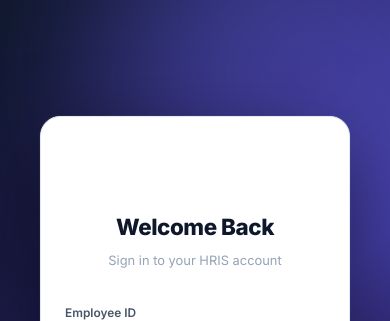
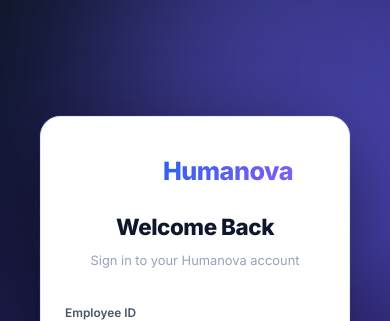
Before and after one commit to Rizz1126/My-Own-HRIS, a React (Vite) app: page /login in a window 390 px wide. Shown: the top 321 px of the page. Built offline with nearby package versions, Linux system fonts and the light colour scheme; no server answers.

Commit message:
style: rebrand HRIS to Humanova and fix mobile view

```diff
--- a/index.html
+++ b/index.html
@@ -4,8 +4,8 @@
     <meta charset="UTF-8" />
     <link rel="icon" type="image/svg+xml" href="/favicon.svg" />
     <meta name="viewport" content="width=device-width, initial-scale=1.0" />
-    <meta name="description" content="HRIS Dashboard — Comprehensive Human Resource Information System for managing employees, payroll, attendance, and talent" />
-    <title>HRIS Dashboard</title>
+    <meta name="description" content="Humanova — Comprehensive Human Resource Information System for managing employees, payroll, attendance, and talent" />
+    <title>Humanova - HR Information System</title>
   </head>
   <body>
     <div id="root"></div>
--- a/src/components/layout/Sidebar.jsx
+++ b/src/components/layout/Sidebar.jsx
@@ -53,7 +53,7 @@
         <div className="sidebar-header">
           <div className="sidebar-logo">H</div>
           <div className="sidebar-brand">
-            <span className="sidebar-brand-name">HRIS</span>
+            <span className="sidebar-brand-name">Humanova</span>
             <span className="sidebar-brand-sub">Dashboard</span>
           </div>
         </div>
--- a/src/components/layout/TopBar.jsx
+++ b/src/components/layout/TopBar.jsx
@@ -171,7 +171,7 @@
               </div>
             )}
 
-            <div style={{ display: 'flex', flexDirection: 'column', minWidth: 0 }}>
+            <div className="topbar-user-info" style={{ display: 'flex', flexDirection: 'column', minWidth: 0 }}>
               <span style={{ fontWeight: 700, fontSize: '0.88rem', whiteSpace: 'nowrap', overflow: 'hidden', textOverflow: 'ellipsis', maxWidth: '120px' }}>
                 {displayName}
               </span>
--- a/src/pages/auth/Login.jsx
+++ b/src/pages/auth/Login.jsx
@@ -50,11 +50,12 @@
         <div className="auth-card">
           {/* Logo */}
           <div style={{ textAlign: 'center', marginBottom: '32px' }}>
-            <div className="auth-logo" style={{ justifyContent: 'center', marginBottom: '16px' }}>
-              <div className="auth-logo-icon">H</div>
+            <div className="auth-logo" style={{ justifyContent: 'center', marginBottom: '16px', display: 'flex', alignItems: 'center' }}>
+              <div className="auth-logo-icon" style={{ marginRight: '10px' }}>H</div>
+              <span style={{ fontSize: '1.8rem', fontWeight: 800, background: 'linear-gradient(135deg, var(--color-primary), #8B5CF6)', WebkitBackgroundClip: 'text', WebkitTextFillColor: 'transparent', letterSpacing: '-0.5px' }}>Humanova</span>
             </div>
             <h2 className="auth-form-title" style={{ marginBottom: '6px' }}>Welcome Back</h2>
-            <p className="auth-form-subtitle">Sign in to your HRIS account</p>
+            <p className="auth-form-subtitle">Sign in to your Humanova account</p>
           </div>
 
           {error && (
--- a/src/pages/auth/Signup.jsx
+++ b/src/pages/auth/Signup.jsx
@@ -137,7 +137,7 @@
             {step === 1 ? (
               <>
                 <h2 className="auth-form-title" style={{ marginBottom: '6px' }}>Create Account</h2>
-                <p className="auth-form-subtitle">Register to access your HRIS dashboard</p>
+                <p className="auth-form-subtitle">Register to access your Humanova dashboard</p>
               </>
             ) : (
               <>
--- a/src/pages/payroll/Payslips.jsx
+++ b/src/pages/payroll/Payslips.jsx
@@ -247,7 +247,7 @@
               </div>
 
               <div className="payslip-header">
-                <div style={{ fontSize: '1.2rem', fontWeight: 800, color: 'var(--color-primary)' }}>HRIS Company</div>
+                <div style={{ fontSize: '1.2rem', fontWeight: 800, color: 'var(--color-primary)' }}>Humanova</div>
                 <div style={{ fontSize: '0.82rem', color: 'var(--text-muted)', marginTop: '4px' }}>Pay Slip — {selected.period}</div>
               </div>
 
```
Also changed, not shown: 1 other file (tests, documents, lock files or other folders).
